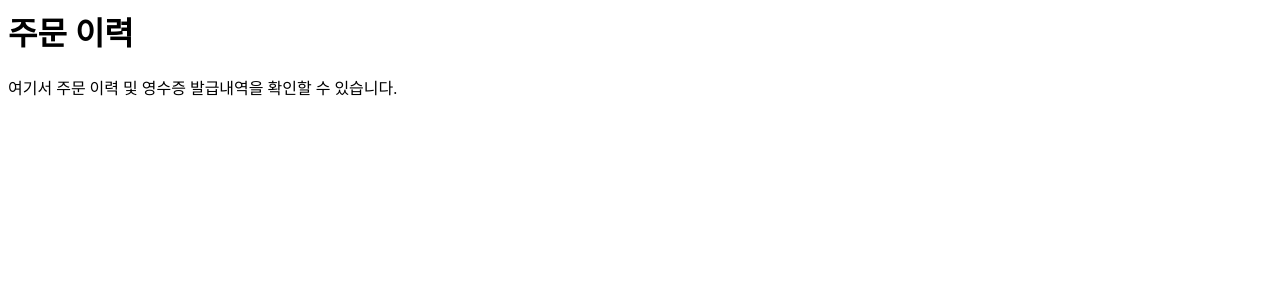
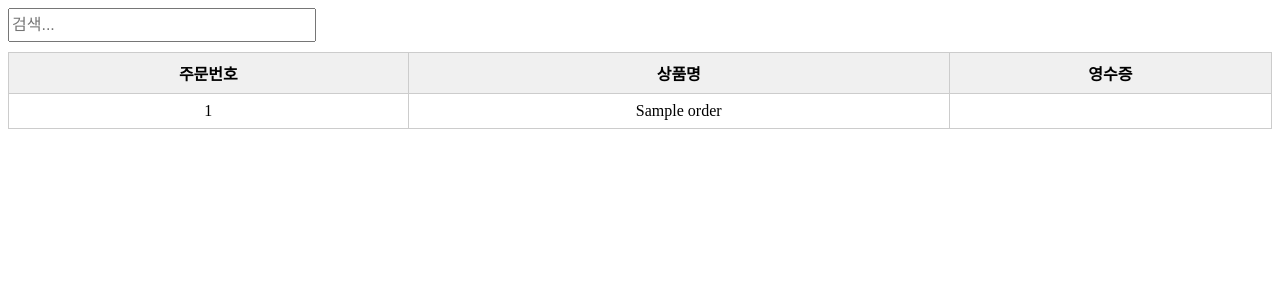
Before and after one commit to YunOh21/pbl_vending_machine, a Flask app: template admin/templates/orders.html in a window 1280 px wide. Shown: the top 300 px of the page. Run offline with Flask 3, Linux system fonts and the light colour scheme; the template is opened without the code that fills it: most values are stand-ins (such as "Sample title", 1, 10 or a date in 2020).

Commit message:
feat: 주문 검색 기능
- 데이터 수정 필요
- Flask 서버에서 <script> 인식 전혀 안되어 함수 사용 없이 인라인으로 바로 입력함.. 사유 확인 어려움

```diff
--- a/admin/app.py
+++ b/admin/app.py
@@ -1,4 +1,5 @@
 from flask import Flask, render_template
+from . import controller
 
 app = Flask(__name__)
 
@@ -15,7 +16,8 @@ def inventory():
 
 @app.route("/admin/orders")
 def orders():
-    return render_template("orders.html")
+    order_list = controller.get_all_orders()
+    return render_template("orders.html", orders=order_list)
 
 
 @app.route("/admin/edit")
@@ -23,5 +25,10 @@ def edit():
     return render_template("edit.html")
 
 
+@app.route("/admin/test")
+def test():
+    return render_template("test.html")
+
+
 if __name__ == "__main__":
     app.run(debug=True)
--- a/admin/templates/admin.html
+++ b/admin/templates/admin.html
@@ -55,6 +55,7 @@
         <a onclick="loadContent('/admin/inventory')">재고현황</a>
         <a onclick="loadContent('/admin/orders')">주문이력</a>
         <a onclick="loadContent('/admin/edit')">상품수정</a>
+        <a onclick="loadContent('/admin/test')">테스트</a>
     </nav>
     <main>
         <div id="content">로딩 중...</div>
--- a/admin/templates/orders.html
+++ b/admin/templates/orders.html
@@ -1,2 +1,41 @@
-<h1>주문 이력</h1>
-<p>여기서 주문 이력 및 영수증 발급내역을 확인할 수 있습니다.</p>
+<!DOCTYPE html>
+<html lang="ko">
+<head>
+    <meta charset="UTF-8">
+    <title>주문 목록</title>
+    <style>
+        table { border-collapse: collapse; width: 100%; }
+        th, td { border: 1px solid #ccc; padding: 8px; text-align: center; }
+        th { background: #f0f0f0; }
+        #searchBox { margin-bottom: 10px; width: 300px; height: 28px; font-size: 16px; }
+    </style>
+</head>
+<body>
+    <input type="text" id="searchBox" placeholder="검색..." oninput="
+    var input = this.value.toLowerCase();
+    var trs = document.querySelectorAll('#orderTable tbody tr');
+    trs.forEach(function(tr){
+        tr.style.display = tr.textContent.toLowerCase().includes(input) ? '' : 'none';
+    });
+    ">
+
+    <table id="orderTable">
+        <thead>
+            <tr>
+                <th>주문번호</th>
+                <th>상품명</th>
+                <th>영수증</th>
+            </tr>
+        </thead>
+        <tbody>
+            {% for order in orders %}
+            <tr>
+                <td>{{ order.id }}</td>
+                <td>{{ order.product_name }}</td>
+                <td>{{ order.has_receipt }}</td>
+            </tr>
+            {% endfor %}
+        </tbody>
+    </table>
+</body>
+</html>
```
Also changed, not shown: admin/controller.py (+9 -0 lines), admin/templates/test.html (added, +16 -0 lines), db/dao.py (+8 -5 lines), db/db_admin.py (+19 -1 lines).
